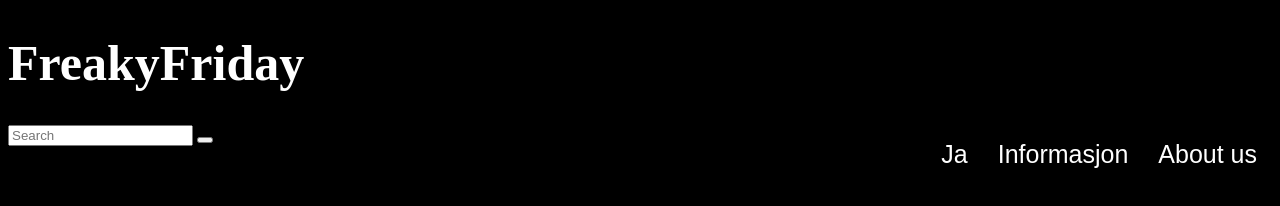
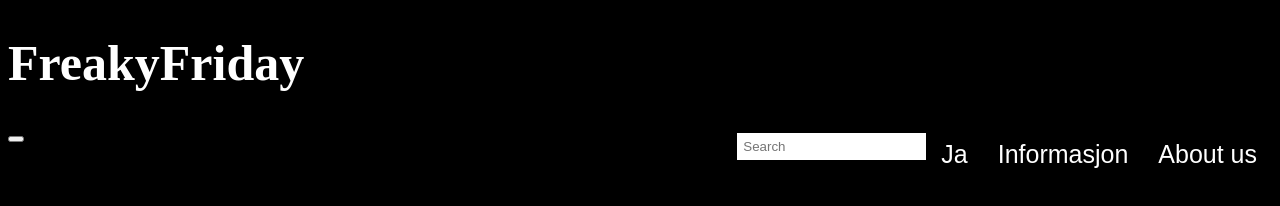
Before and after one commit to naveen1503/FreakyFriday2, a plain HTML site: page index.html in a window 1280 px wide. Drawn offline with Linux system fonts and the light colour scheme.

Commit message:
Update 15

```diff
--- a/index.html
+++ b/index.html
@@ -31,9 +31,14 @@
     a:hover{
         background-color: #FF0000;
     }
-    .search-container{
-        height: 15px;
+    .search-container input[type=text]{
+        float: right;
+        padding:6px;
+        border: none;
+        margin-top: 8px;
+
     }
+
 
 
 </style>
```
